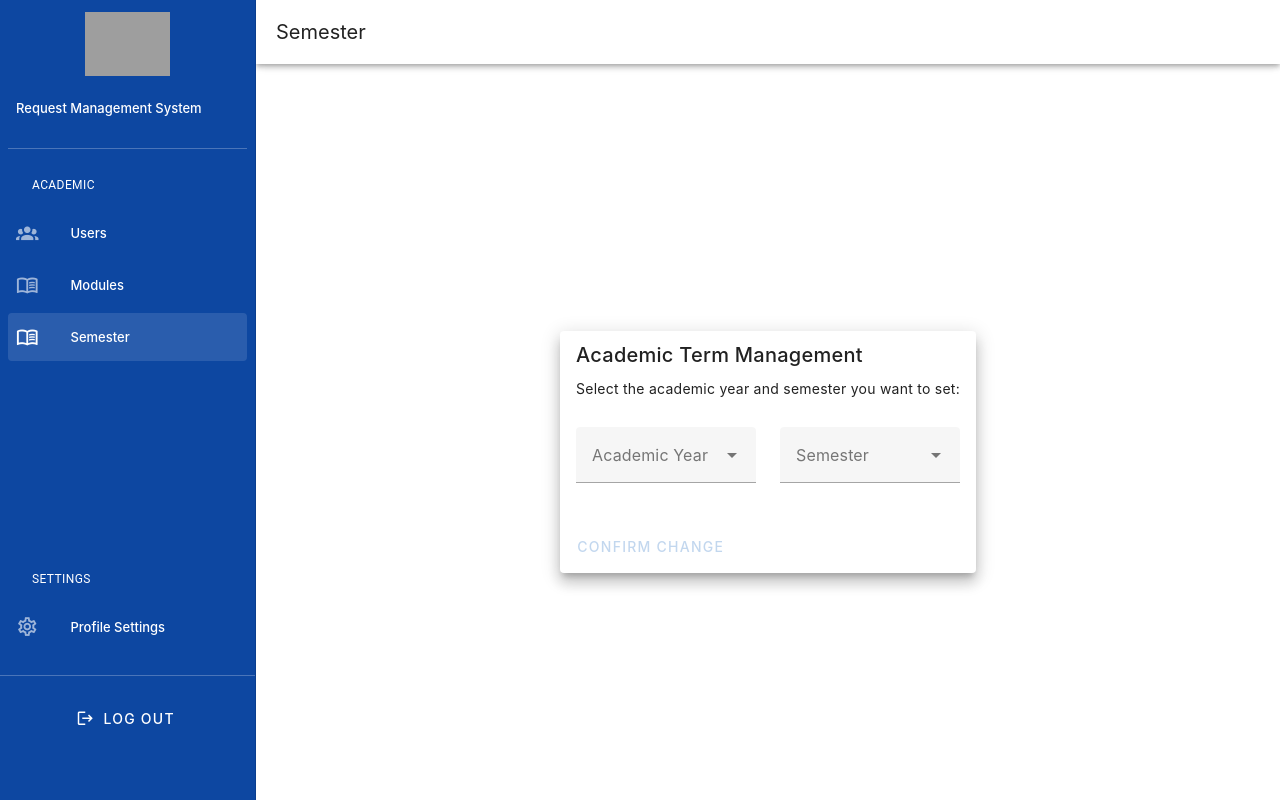
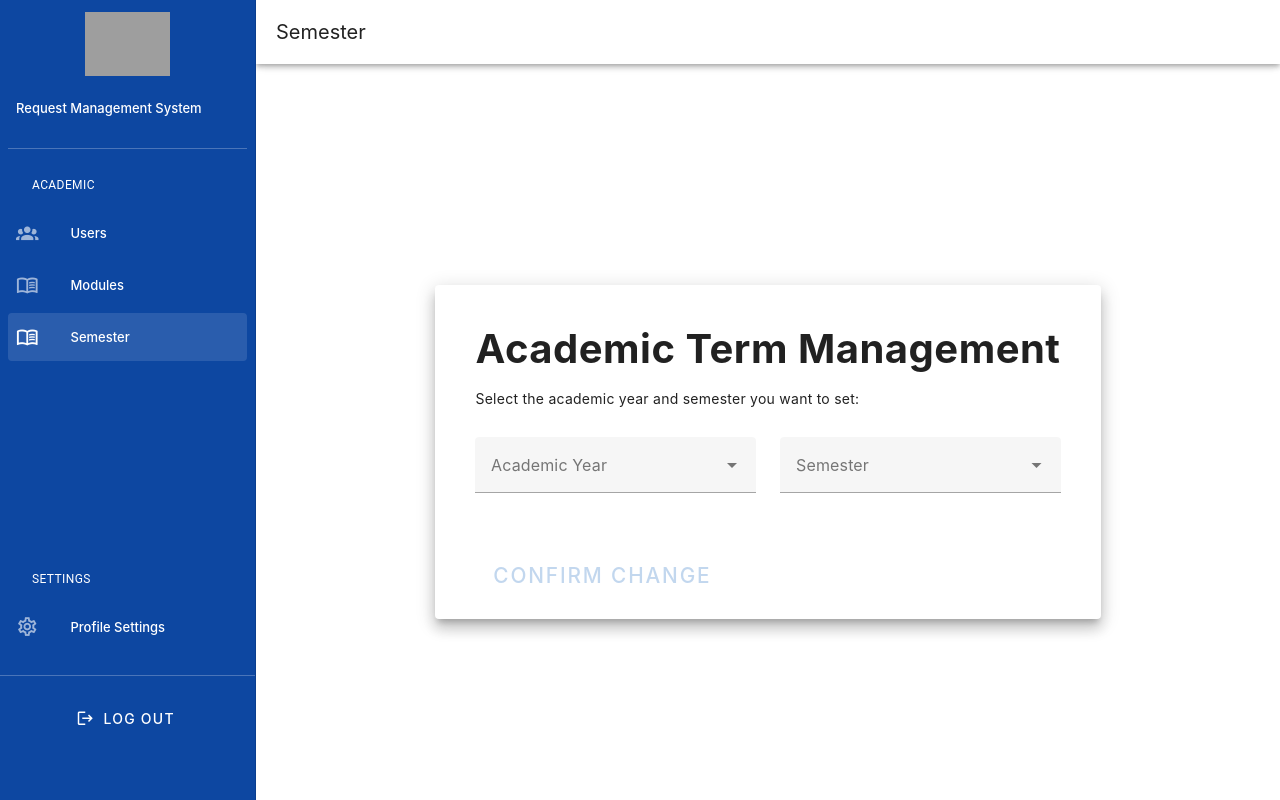
Before and after one commit to CXinCheng/Request-Management-System, a Vue app in the folder client/: page /admin/Semester in a window 1280 px wide. Built offline with nearby package versions, Linux system fonts and the light colour scheme; sample sign-in values are in the browser's storage; grey boxes are pictures that could not be loaded.

Commit message:
Update AdminSemesterView.vue
edited special semester number , upsized card using larger-card

```diff
--- a/client/src/modules/admin/views/AdminSemesterView.vue
+++ b/client/src/modules/admin/views/AdminSemesterView.vue
@@ -1,6 +1,6 @@
 <template>
   <v-container class="semester-view-container" fluid>
-    <v-card class="mx-auto" max-width="500" elevation="10">
+    <v-card class="larger-card" max-width="750" elevation="10">
       <v-card-title class="headline">Academic Term Management</v-card-title>
       <v-card-text>
         Select the academic year and semester you want to set:
@@ -33,7 +33,7 @@
     </v-card>
 
     <!-- Confirmation Dialog -->
-    <v-dialog v-model="dialog" max-width="400">
+    <v-dialog v-model="dialog" max-width="500">
       <v-card>
         <v-card-title class="headline">Confirm Semester Change</v-card-title>
         <v-card-text>
@@ -62,8 +62,8 @@ const dialog = ref(false);
 const selectedYear = ref(null);
 const selectedSemester = ref(null);
 const availableYears = ["2023-2024", "2024-2025", "2025-2026", "2026-2027"];
-const availableSemesters = ["Semester 1", "Semester 2", "Special Semester 3", "Special Semester 4"];
-const semesterMapping = {  "Semester 1": 1,  "Semester 2": 2,  "Special Semester 3": 3,  "Special Semester 4": 4,}; //Maps semester names to integer numbers
+const availableSemesters = ["Semester 1", "Semester 2", "Special Semester 1", "Special Semester 2"];
+const semesterMapping = {  "Semester 1": 1,  "Semester 2": 2,  "Special Semester 1": 3,  "Special Semester 2": 4,}; //Maps semester names to integer numbers
 
 const submitSemesterChange = async () => {
   try {
@@ -103,4 +103,22 @@ const submitSemesterChange = async () => {
   display: flex;
   justify-content: center;
 }
+.larger-card {
+  font-size: 2rem;
+  padding: 24px;
+}
+
+.larger-card .v-card-title {
+  font-size: 2.5rem;
+  font-weight: bold;
+}
+
+.larger-card .v-select input {
+  font-size: 1.25rem;
+}
+
+.larger-card .v-btn {
+  font-size: 1.3rem;
+  padding: 24px 24px;
+}
 </style>
```
